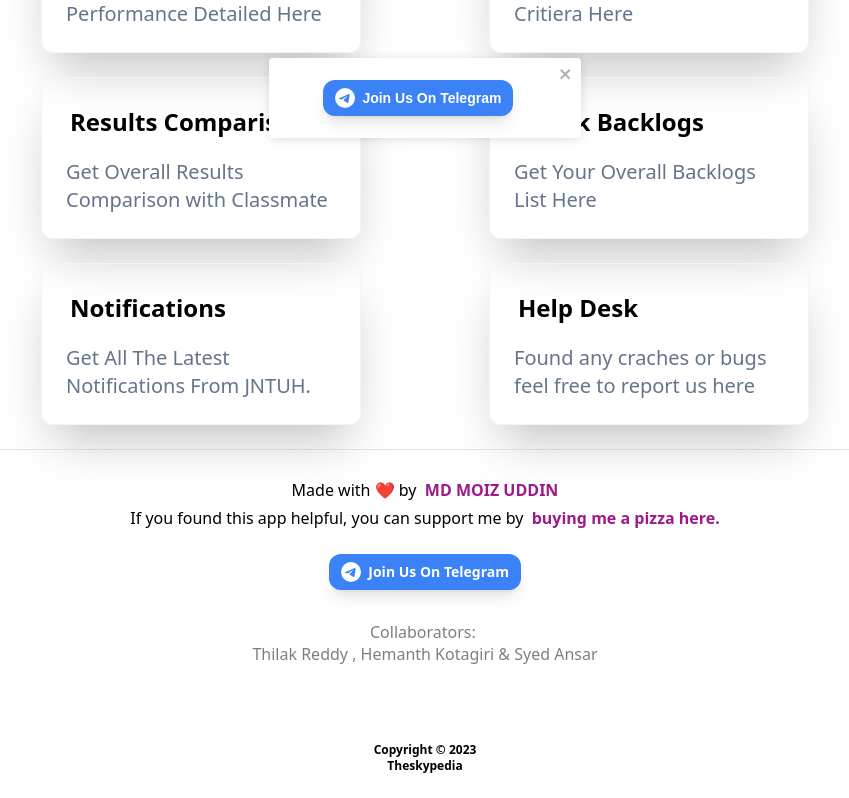
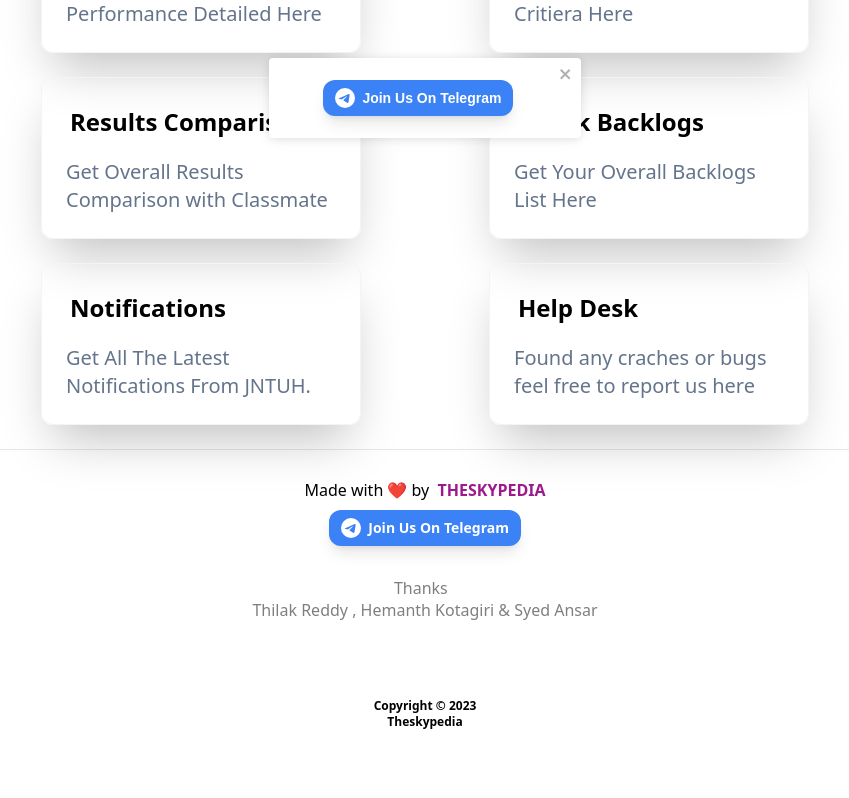
Before and after one commit to Saipreetham0/Results-jntuh-theskypedia, a Next.js app: page / in a window 1280 px wide. Shown: the part 626-1424 px from the top of the page, without its empty margins (215-1064 px from the left). After the commit the page ends 1380 px from the top, so only its background shows below. Built offline with nearby package versions, Linux system fonts and the light colour scheme.

Commit message:
BUG FIXED

```diff
--- a/components/Home/HomeFooter.js
+++ b/components/Home/HomeFooter.js
@@ -1,8 +1,8 @@
 import Link from "next/link";
-import React,{useState} from 'react';
+import React, { useState } from "react";
 import Qrcode from "../ui/Qrcode";
 
-const HomeFooter = ()=>{
+const HomeFooter = () => {
   const [isModalVisible, setModalVisible] = useState(false);
 
   // Function to handle the link click and show the modal
@@ -17,23 +17,15 @@
 
   return (
     <>
-        {/* <p className="mt-1 block text-left mx-[12%] text-center mb-4 text-[65%] sm:text-[100%]">
+      <p className="mt-1 block text-left mx-[12%] text-center mb-4 text-[65%] sm:text-[100%]">
         Made with ❤ by &nbsp;
-            <Link href="/" >
-                <a target="_blank" className="font-bold text-[#9C1A8B]" >
-                    theskypedia
+        <Link href="/">
+          <a target="_blank" className="font-bold text-[#9C1A8B]">
+            Theskypedia
           </a>
         </Link>
-        </p> */}
-        {/* <p className="mt-1 block text-left mx-[12%] text-center mb-4 text-[67%] sm:text-[100%]">
-        If you found this app helpful, you can support me by &nbsp;
-        <a className="font-bold text-[#9C1A8B] cursor-pointer" onClick={handleLinkClick}>
-          buying me a pizza here.
-        </a>
-      </p> */}
-
-      {/* {isModalVisible && <Qrcode onClose={handleCloseModal} />} */}
+      </p>
     </>
-    )
-}
+  );
+};
 export default HomeFooter;
--- a/components/Home/HomeNavigationLinks.js
+++ b/components/Home/HomeNavigationLinks.js
@@ -173,20 +173,20 @@
       {/* Footer */}
       <p className="mt-1 block text-left mx-[12%] text-center text-[65%] sm:text-[100%]">
         Made with ❤ by &nbsp;
-        <Link href="/"  >
+        <Link href="https://theskypedia.com"  >
           <a target="_blank" className="font-bold text-[#9C1A8B]" onClick={() => window.location.reload()}>
-            MD MOIZ UDDIN
+           THESKYPEDIA
           </a>
         </Link>
       </p>
-      <p className="mt-1 block text-left mx-[12%] text-center mb-4 text-[67%] sm:text-[100%]">
+      {/* <p className="mt-1 block text-left mx-[12%] text-center mb-4 text-[67%] sm:text-[100%]">
         If you found this app helpful, you can support me by &nbsp;
         <a className="font-bold text-[#9C1A8B] cursor-pointer" onClick={handleLinkClick}>
           buying me a pizza here.
         </a>
-      </p>
+      </p> */}
 
-      {isModalVisible && <Qrcode onClose={handleCloseModal} />}
+      {/* {isModalVisible && <Qrcode onClose={handleCloseModal} />} */}
       <Telegram />
       <br />
       {/* Footer */}
@@ -194,7 +194,7 @@
         <div className="md:h-8 ">
           <div className=" md:px-0">
             <p className="text-center text-sm sm:text-[100%]">
-              Collaborators:&nbsp;
+              Thanks &nbsp;
             </p>
             <p className="text-center text-[67%] sm:text-[100%] ">
               <a href="https://github.com/thilakreddyy" target="_blank" rel="noreferrer">
```
Also changed, not shown: components/Home/Homepage.js (line endings or trailing spaces), components/ui/Telegram.js (line endings or trailing spaces). Lines whose indentation alone changed are shown as unchanged.
